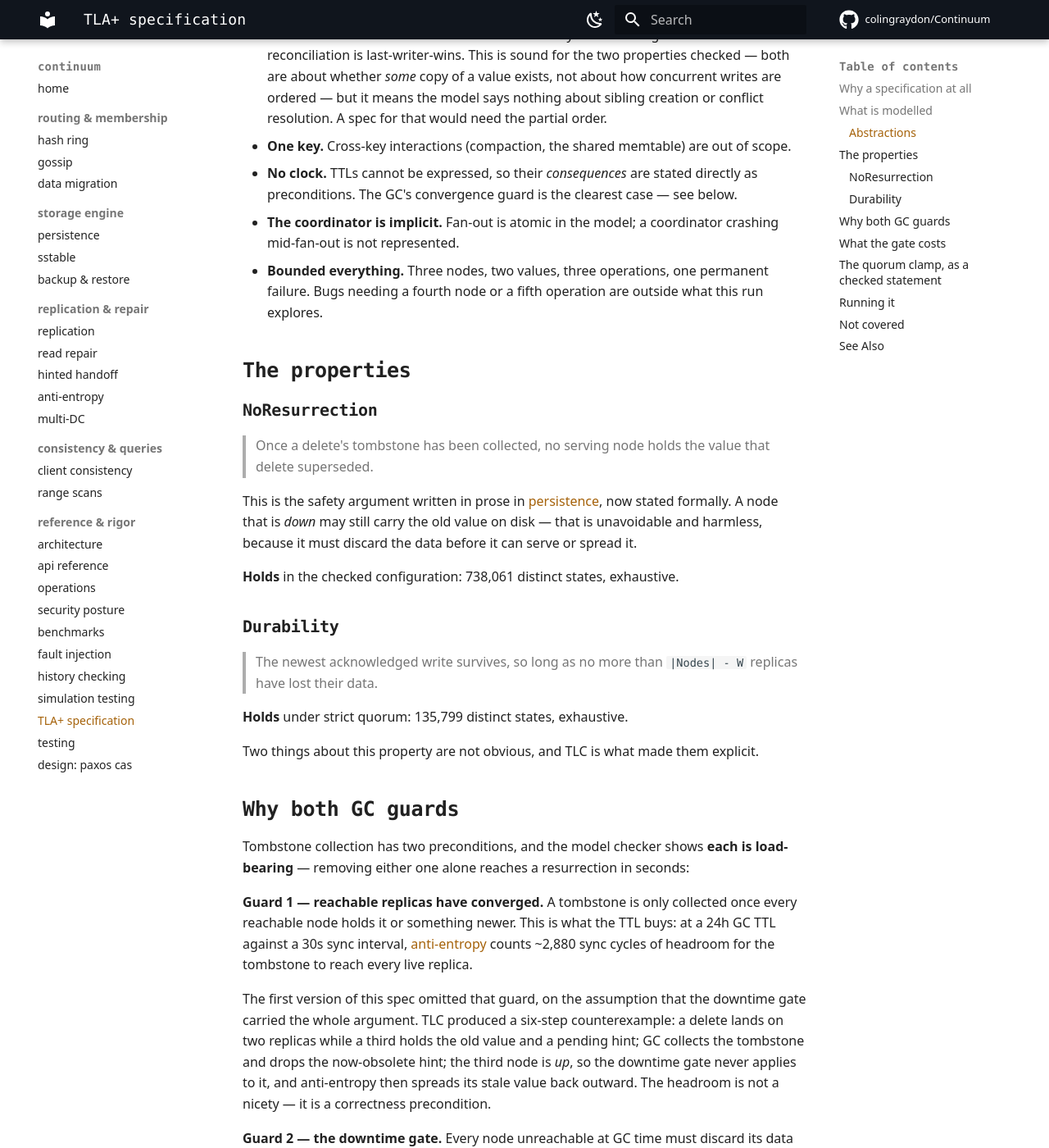
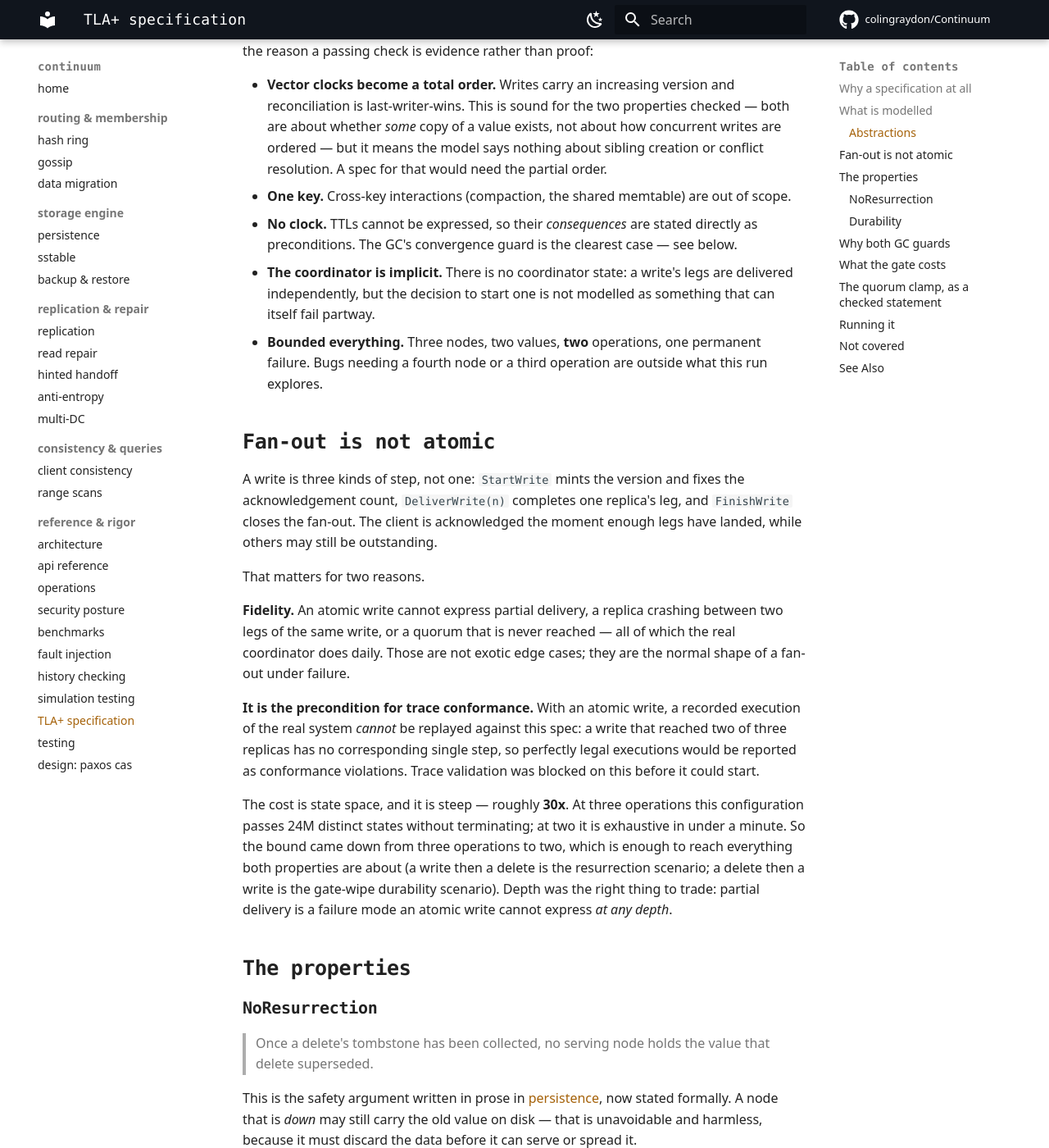
Before and after one commit to colingraydon/Continuum, an MkDocs documentation site: the page built from docs/tla-spec.md, in a window 1280 px wide and 1400 px high, scrolled down 1457 px. Shown: the whole window at 82% size. Built offline with MkDocs 1.6.1 and Material for MkDocs 9.7.7, drawn with Linux system fonts in a browser that asks for light colours; comment, search, counter and statistics services are not loaded; some of the changed text lies outside the part shown.

Commit message:
spec: fan out writes per replica instead of atomically (#95)

```diff
--- a/docs/tla-spec.md
+++ b/docs/tla-spec.md
@@ -31,7 +31,7 @@ the code because a human kept it that way.
 
 | Mechanism | Modelled as |
 | --------- | ----------- |
-| Quorum write | fan-out to reachable replicas, acknowledge at `W` |
+| Quorum write | **per-replica** fan-out (`StartWrite` / `DeliverWrite` / `FinishWrite`), acknowledged the moment `W` legs land |
 | Quorum clamp | `ClampQuorum`: settle for fewer than `W` when that is all that is live |
 | Crash / partition | node leaves `up`, **keeps its data** |
 | Recovery | node rejoins; the downtime gate may wipe it first |
@@ -57,11 +57,40 @@ finite. They are the reason a passing check is evidence rather than proof:
 - **No clock.** TTLs cannot be expressed, so their *consequences* are stated
   directly as preconditions. The GC's convergence guard is the clearest case —
   see below.
-- **The coordinator is implicit.** Fan-out is atomic in the model; a coordinator
-  crashing mid-fan-out is not represented.
-- **Bounded everything.** Three nodes, two values, three operations, one
-  permanent failure. Bugs needing a fourth node or a fifth operation are outside
+- **The coordinator is implicit.** There is no coordinator state: a write's legs
+  are delivered independently, but the decision to start one is not modelled as
+  something that can itself fail partway.
+- **Bounded everything.** Three nodes, two values, **two** operations, one
+  permanent failure. Bugs needing a fourth node or a third operation are outside
   what this run explores.
+
+## Fan-out is not atomic
+
+A write is three kinds of step, not one: `StartWrite` mints the version and fixes
+the acknowledgement count, `DeliverWrite(n)` completes one replica's leg, and
+`FinishWrite` closes the fan-out. The client is acknowledged the moment enough
+legs have landed, while others may still be outstanding.
+
+That matters for two reasons.
+
+**Fidelity.** An atomic write cannot express partial delivery, a replica
+crashing between two legs of the same write, or a quorum that is never reached —
+all of which the real coordinator does daily. Those are not exotic edge cases;
+they are the normal shape of a fan-out under failure.
+
+**It is the precondition for trace conformance.** With an atomic write, a
+recorded execution of the real system *cannot* be replayed against this spec:
+a write that reached two of three replicas has no corresponding single step, so
+perfectly legal executions would be reported as conformance violations. Trace
+validation was blocked on this before it could start.
+
+The cost is state space, and it is steep — roughly **30x**. At three operations
+this configuration passes 24M distinct states without terminating; at two it is
+exhaustive in under a minute. So the bound came down from three operations to
+two, which is enough to reach everything both properties are about (a write then
+a delete is the resurrection scenario; a delete then a write is the gate-wipe
+durability scenario). Depth was the right thing to trade: partial delivery is a
+failure mode an atomic write cannot express *at any depth*.
 
 ## The properties
 
@@ -75,14 +104,14 @@ This is the safety argument written in prose in
 that is *down* may still carry the old value on disk — that is unavoidable and
 harmless, because it must discard the data before it can serve or spread it.
 
-**Holds** in the checked configuration: 738,061 distinct states, exhaustive.
+**Holds** in the checked configuration: 2,889,856 distinct states, exhaustive.
 
 ### Durability
 
 > The newest acknowledged write survives, so long as no more than
 > `|Nodes| - W` replicas have lost their data.
 
-**Holds** under strict quorum: 135,799 distinct states, exhaustive.
+**Holds** under strict quorum: 1,903,991 distinct states, exhaustive.
 
 Two things about this property are not obvious, and TLC is what made them
 explicit.
@@ -190,8 +219,11 @@ runs the small configurations and larger ones stay a manual exercise.
 Stated so the boundary is explicit rather than implied:
 
 - **Trace conformance** — checking that the running system's observed behavior
-  actually refines this spec. The roadmap's stretch goal, and the thing that
-  would close the design-versus-implementation gap.
+  actually refines this spec. Still the open item, but no longer blocked: the
+  per-replica fan-out above removes the abstraction that made recorded
+  executions unreplayable. What remains is instrumenting the simulation harness
+  to emit spec-level events, generating a trace module from a run, and a
+  `Trace.tla` that constrains `Next` to follow it.
 - **Paxos CAS** — the conditional-write protocol has its own
   [design doc](paxos-cas-design.md) and porcupine coverage, but no spec.
 - **Sibling semantics** — excluded by the total-order abstraction above.
```
Also changed, not shown: other parts of docs/tla-spec.md (+1 -1 lines), README.md (+1 -1 lines), docs/testing.md (+1 -1 lines), 4 other files.
